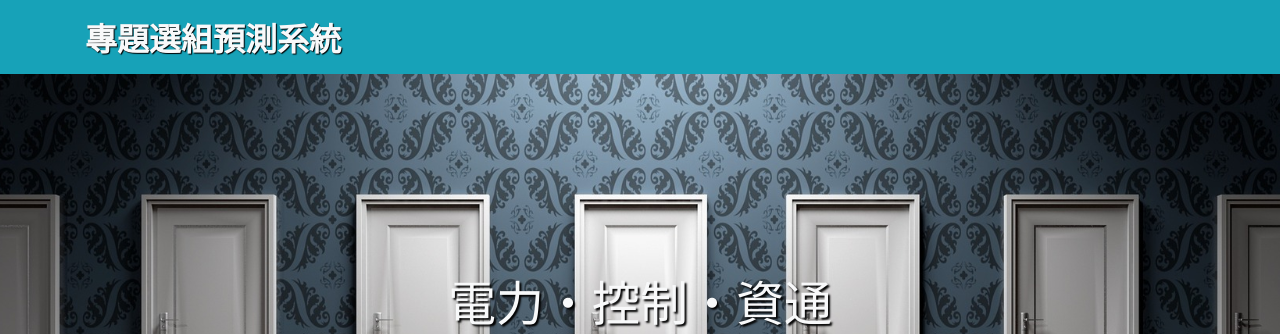
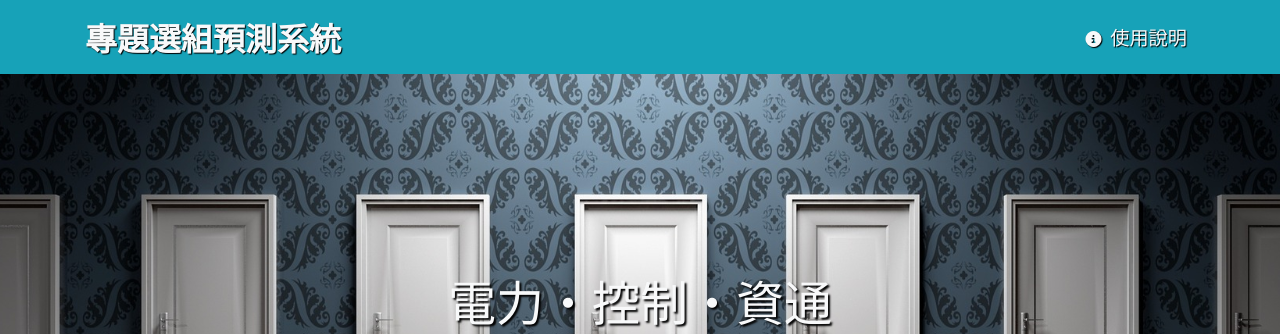
Before and after one commit to YuCheng21/group-predict, a Flask app: page / in a window 1280 px wide. Shown: the top 334 px of the page. Run offline with Flask 2, Linux system fonts and the light colour scheme; some libraries are stand-ins or nearby versions.

Commit message:
add: nav-info #20210504001

```diff
--- /dev/null
+++ b/static/dist/style.css
@@ -0,0 +1,4 @@
+.nav-font {
+  font-weight: 500 !important;
+  text-shadow: 1px 1px 1px #000 !important;
+}
--- /dev/null
+++ b/static/main.js
@@ -0,0 +1,28 @@
+// 設定 nav-bar 隱藏的時機
+$(window).scroll(function(e) {
+    // add/remove class to navbar when scrolling to hide/show
+    var scroll = $(window).scrollTop();
+    if (scroll >= 150) {
+        $('.navbar').addClass("navbar-hide");
+    } else {
+        $('.navbar').removeClass("navbar-hide");
+    }
+});
+
+// 設定輸入數字上下限
+function inputNum(id) {
+    var val = document.getElementById(id).value;
+    if (parseFloat(val) > 100.0) {
+        document.getElementById(id).value = "100";
+    } else if (parseFloat(val) < 0.0) {
+        document.getElementById(id).value = "0";
+    }
+}
+
+// 關閉 modal 時自動暫停影片
+$('#infoModal').on('hide.bs.modal', function () {
+    $('video').each(function(){
+        this.pause();
+        this.currentTime = 0;
+    });
+})
--- /dev/null
+++ b/static/style.styl
@@ -0,0 +1,3 @@
+.nav-font
+    font-weight: 500 !important
+    text-shadow: 1px 1px 1px #000000 !important
--- a/templates/global/css-list.html
+++ b/templates/global/css-list.html
@@ -3,5 +3,7 @@
 <link rel="stylesheet" href="//fonts.googleapis.com/earlyaccess/notosanstc.css">
 <link rel="stylesheet" href="//cdn.jsdelivr.net/npm/alertifyjs@1.13.1/build/css/alertify.min.css"/>
 <link rel="stylesheet" href="//cdn.jsdelivr.net/npm/alertifyjs@1.13.1/build/css/themes/bootstrap.min.css"/>
+<link rel="stylesheet" href="https://cdn.jsdelivr.net/npm/@fortawesome/fontawesome-free/css/all.min.css">
 <link rel="stylesheet" href="{{ url_for('static',filename='bg.css') }}"/>
 <link rel="stylesheet" href="{{ url_for('static',filename='twf.css') }}"/>
+<link rel="stylesheet" href="{{ url_for('static',filename='./dist/style.css') }}"/>
--- a/templates/global/navbar.html
+++ b/templates/global/navbar.html
@@ -1,25 +1,43 @@
 <nav class="navbar navbar-color-on-scroll bg-info navbar-expand-lg fixed-top">
     <div class="container">
         <div class="navbar-translate" style="vertical-align: middle;">
-            <a class="navbar-brand twf32 font-weight-bold text-light" href="." style="text-shadow: 1px 1px 1px #000000;">
+            <a class="navbar-brand twf32 font-weight-bold text-light" href="."
+                style="text-shadow: 1px 1px 1px #000000;">
                 專題選組預測系統
             </a>
-            <button class="navbar-toggler" type="button" data-toggle="collapse" aria-expanded="false" aria-label="Toggle navigation">
-                <span class="sr-only">Toggle navigation</span>
-                <span class="navbar-toggler-icon"></span>
-                <span class="navbar-toggler-icon"></span>
-                <span class="navbar-toggler-icon"></span>
-            </button>
         </div>
-<!--        <div class="collapse navbar-collapse">-->
-<!--            <ul class="navbar-nav ml-auto">-->
-<!--                <li class="nav-item">-->
-<!--                    <a class="nav-link twf16 text-light" target="_blank" href="http://hpds.ee.kuas.edu.tw" style="font-weight: 500; text-shadow: 1px 1px 1px #000000;">HPDS 高效能分散式系統實驗室</a>-->
-<!--                </li>-->
-<!--                <li class="nav-item">-->
-<!--                    <a class="nav-link twf16 text-light" target="_blank" href="https://www.nkust.edu.tw/" style="font-weight: 500; text-shadow: 1px 1px 1px #000000;">國立高雄科技大學</a>-->
-<!--                </li>-->
-<!--            </ul>-->
-<!--        </div>-->
+        <button class="navbar-toggler" data-toggle="collapse" data-target="#navbar-content">
+            <span>
+                <i class="fas fa-bars text-light"></i>
+            </span>
+        </button>
+        <div class="collapse navbar-collapse" id="navbar-content">
+            <ul class="navbar-nav ml-auto">
+                <li class="nav-item">
+                    <a href="#info" data-target="#infoModal" data-toggle="modal" class="nav-link twf16 text-light nav-font">
+                        <i class="fas fa-info-circle" style="margin-right: 0.2em;"></i>
+                        <span style="font-size: larger;">使用說明</span>
+                    </a>
+                </li>
+            </ul>
+        </div>
     </div>
 </nav>
+<!-- Modal -->
+<div class="modal fade" id="infoModal" tabindex="-1" aria-labelledby="infoModalLabel" aria-hidden="true">
+    <div class="modal-dialog modal-lg modal-dialog-centered">
+        <div class="modal-content">
+            <div class="modal-header" style="text-align: center;">
+                <h5 class="modal-title" id="infoModalLabel">使用說明</h5>
+                <button type="button" class="close" data-dismiss="modal" aria-label="Close">
+                    <span aria-hidden="true">&times;</span>
+                </button>
+            </div>
+            <div class="modal-body">
+                <video controls width="100%" height="auto" style="text-align: center;">
+                    <source src="{{ url_for('static',filename='video.mp4') }}">
+                </video>
+            </div>
+        </div>
+    </div>
+</div>
--- a/templates/index.html
+++ b/templates/index.html
@@ -102,26 +102,6 @@
         </div>
 
         {% include "global/animate-background.html" %}
-
-        <script>
-            $(window).scroll(function(e) {
-                // add/remove class to navbar when scrolling to hide/show
-                var scroll = $(window).scrollTop();
-                if (scroll >= 150) {
-                    $('.navbar').addClass("navbar-hide");
-                } else {
-                    $('.navbar').removeClass("navbar-hide");
-                }
-            });
-
-            function inputNum(id) {
-                var val = document.getElementById(id).value;
-                if (parseFloat(val) > 100.0) {
-                    document.getElementById(id).value = "100";
-                } else if (parseFloat(val) < 0.0) {
-                    document.getElementById(id).value = "0";
-                }
-            }
-        </script>
+        <script src="{{ url_for('static',filename='./main.js') }}"></script>
     </body>
 </html>
```
Also changed, not shown: static/dist/main.dev.js (added, +31 -0 lines), 1 other file.
